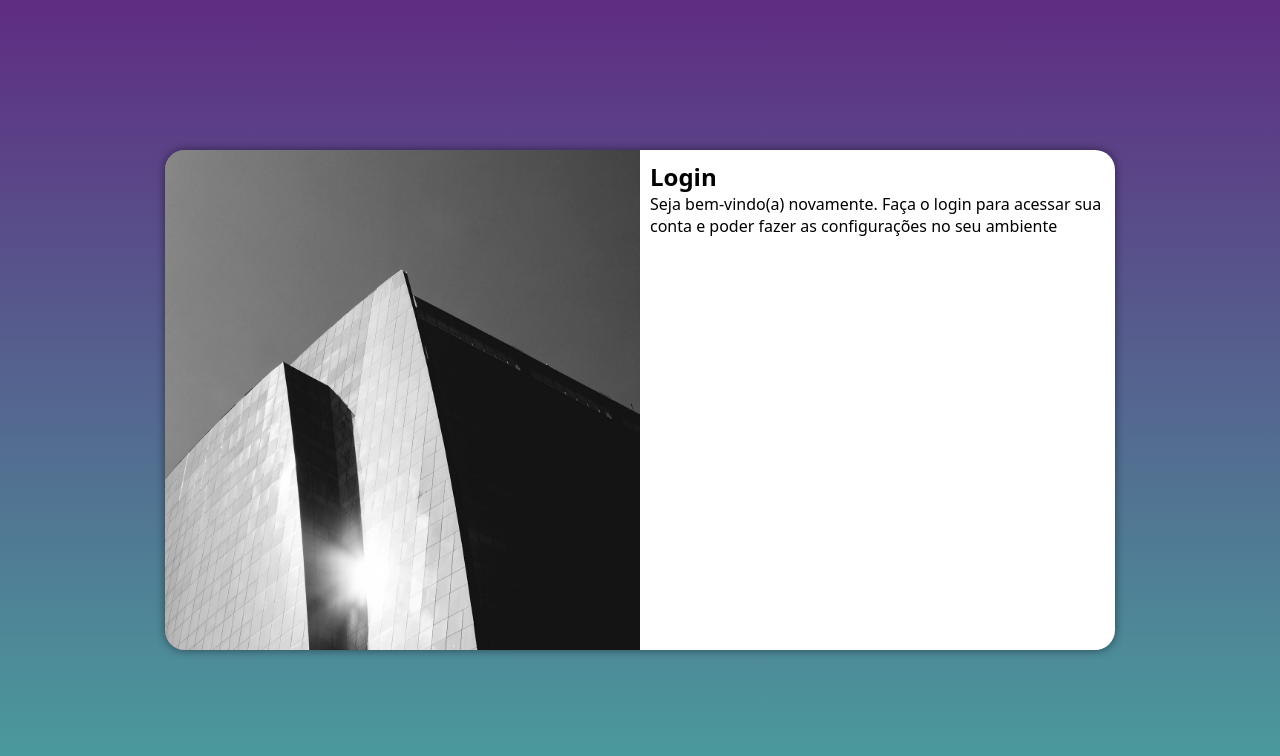
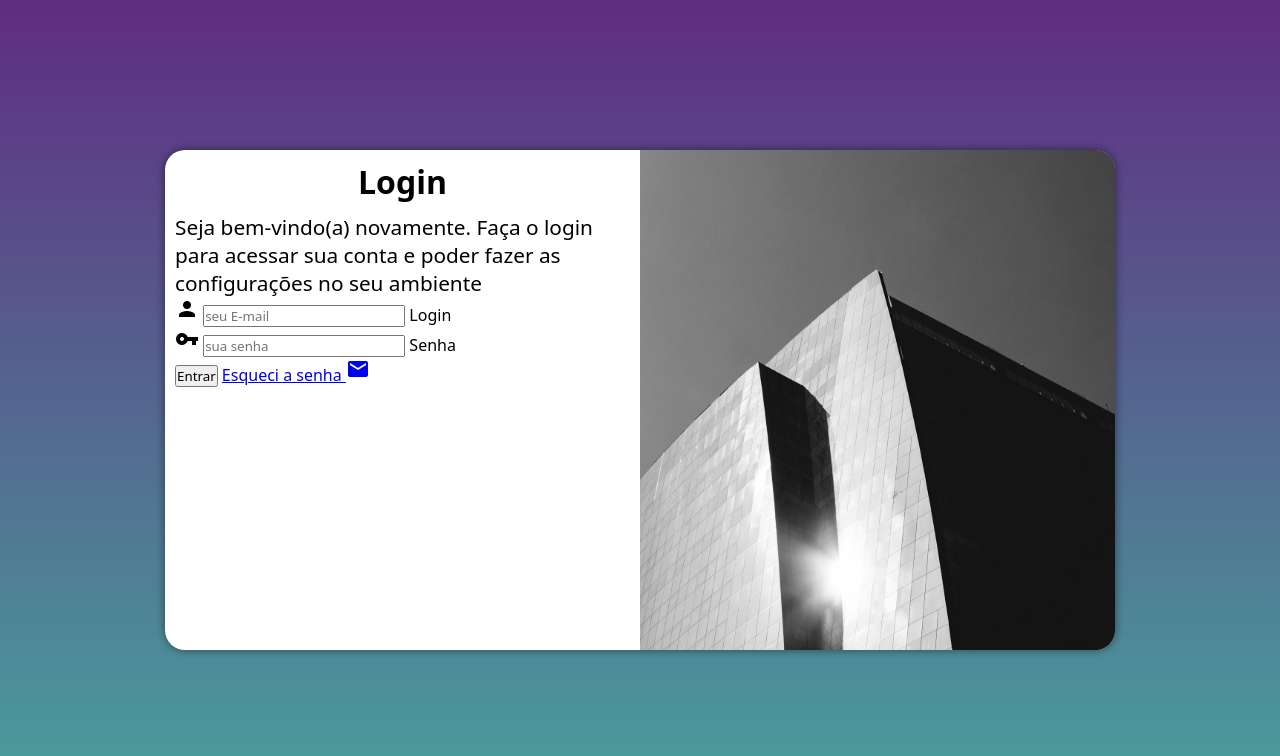
Before and after one commit to RicoVianna/projeto-login, a plain HTML site: page index.html in a window 1280 px wide. Drawn offline with Linux system fonts and the light colour scheme.

Commit message:
adicionei o formulario

```diff
--- a/estilos/media-query.css
+++ b/estilos/media-query.css
@@ -19,6 +19,14 @@
         float: right;
         width: 70%;
     }
+
+    div#formulario > p {
+        font-size: 1em;
+    }
+
+    div#formulario > h1 {
+        font-size: 2em;
+    }
 }
 
 @media screen and (min-width:992px) {
@@ -32,13 +40,21 @@
     }
 
     section#login > div#imagem {
-        float: left;
+        float: right;
         width: 50%;
         height: 100%;
     }
 
     section#login > div#formulario {
-        float: right;
+        float: left;
         width: 50%;
     }
+
+    div#formulario > h1 {
+        font-size: 2em;
+    }
+
+    div#formulario > p {
+        font-size: 1.3em;
+    }
 }
--- a/estilos/style.css
+++ b/estilos/style.css
@@ -33,7 +33,7 @@ section#login {
     overflow: hidden;
 
     background-color: white;
-    width: 250px;
+    width: 256px;
     height: 500px;
     border-radius: 20px;
     box-shadow: 0px 0px 10px rgba(0, 0, 0, 0.485);
@@ -54,3 +54,12 @@ section#login > div#formulario {
     display: block;
     padding: 10px;
 }
+
+div#formulario > h1 {
+    text-align: center;
+    margin-bottom: 10px;
+}
+
+div#formulario > p {
+    font-size: .8em;
+}
--- a/index.html
+++ b/index.html
@@ -4,6 +4,7 @@
     <meta charset="UTF-8">
     <meta name="viewport" content="width=device-width, initial-scale=1.0">
     <title>Login</title>
+    <link href="https://fonts.googleapis.com/icon?family=Material+Icons" rel="stylesheet">
     <link rel="stylesheet" href="estilos/style.css">
     <link rel="stylesheet" href="estilos/media-query.css">
 </head>
@@ -16,8 +17,19 @@
             <div id="formulario">
                 <h1>Login</h1>
                 <p>Seja bem-vindo(a) novamente. Faça o login para acessar sua conta e poder fazer as configurações no seu ambiente</p>
-                <form action="login.php" method="post">
-
+                <form action="login.php" method="post" autocomplete="on">
+                    <div class="campo">
+                        <i class="material-icons">person</i>
+                        <input type="email" name="login" id="ilogin" placeholder="seu E-mail" autocomplete="email" required maxlength="30">
+                        <label for="ilogin">Login</label>
+                    </div>
+                    <div class="campo">
+                        <i class="material-icons">vpn_key</i>
+                        <input type="password" name="senha" id="isenha" placeholder="sua senha" autocomplete="current-password" required minlength="8" maxlength="20">
+                        <label for="isenha">Senha</label>
+                    </div>
+                    <input type="submit" value="Entrar">
+                    <a href="esqueci.html">Esqueci a senha <i class="material-icons">mail</i> </a>
                 </form>
             </div>
         </section>
```
